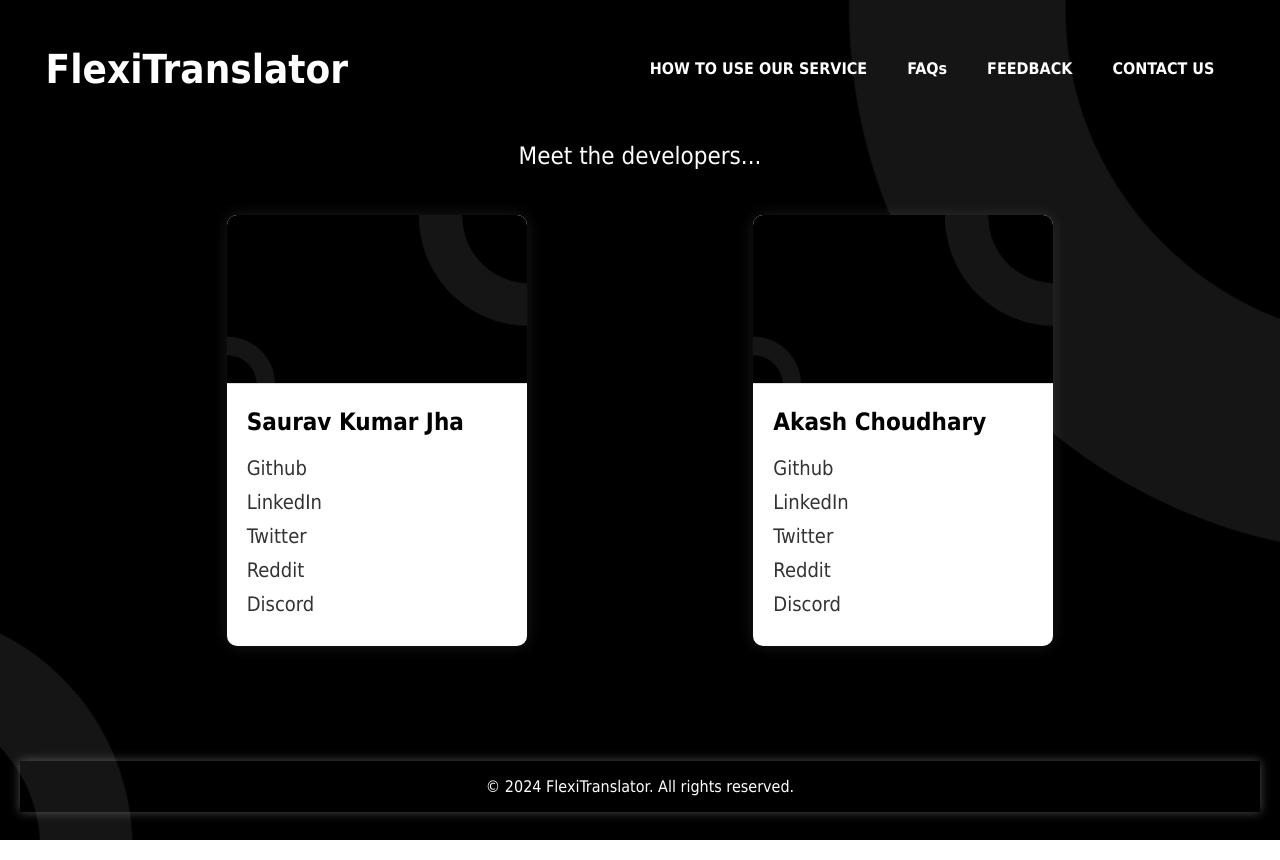
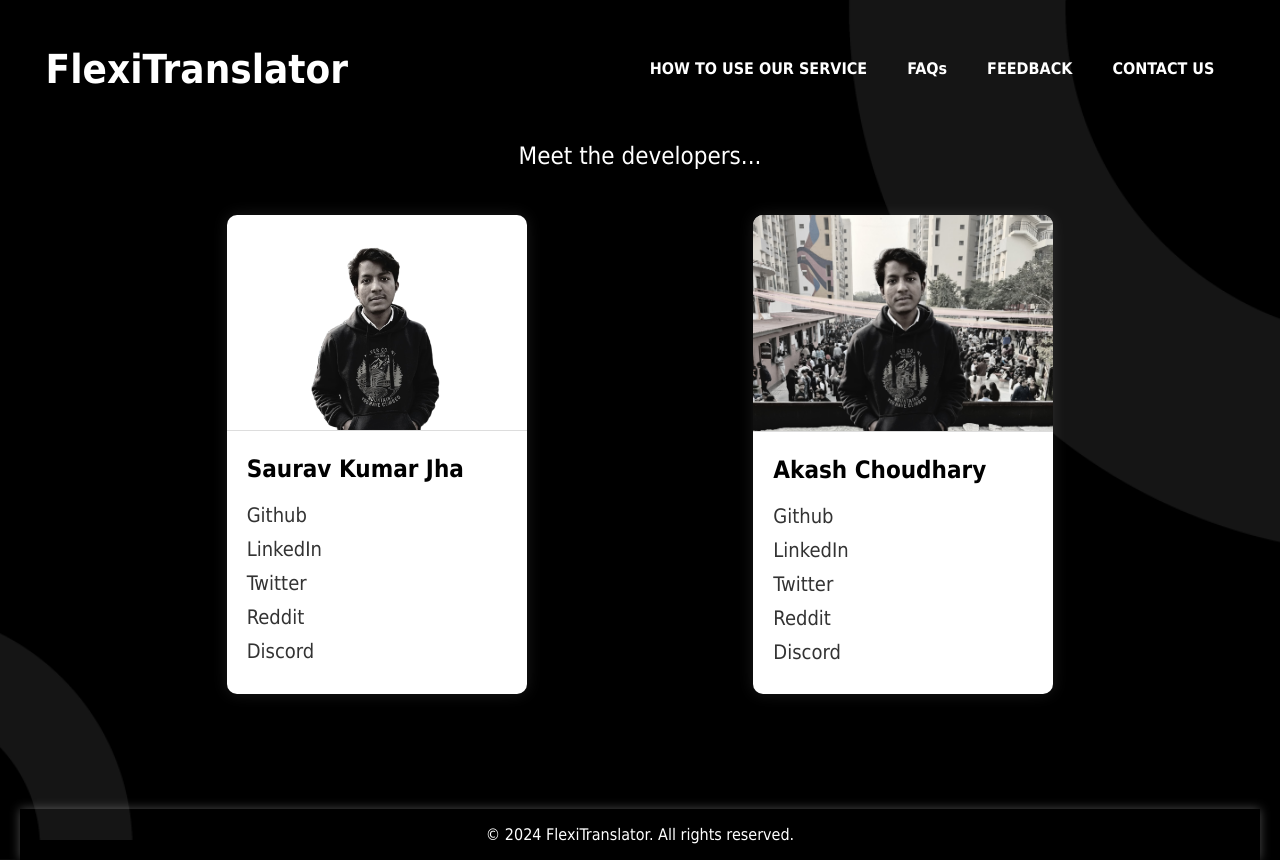
Before and after one commit to choudhary98akash/translation.github.io, an Angular app: page / in a window 1280 px wide. Both pictures are taken after a click on the link "CONTACT US". Built offline with nearby package versions, Linux system fonts and the light colour scheme.

Commit message:
added pics to profile

```diff
--- a/src/app/app.component.ts
+++ b/src/app/app.component.ts
@@ -15,10 +15,6 @@ export class AppComponent {
   inputText = '';
   resultText ='';
   result = false;
-
-
-
-
 
   sendOutput(){
     //Inject the service and handler -.baci one is prvided below
--- a/src/app/contact/contact.component.css
+++ b/src/app/contact/contact.component.css
@@ -51,6 +51,5 @@
 }
 
 .social-links a:hover {
-    font-size: x-large;
     color: #007bff;
 }
--- a/src/app/contact/contact.component.html
+++ b/src/app/contact/contact.component.html
@@ -3,7 +3,7 @@
 <div class="mid-text">Meet the developers...</div>
 <div class="contact-container">
 <div class="contact-card">
-        <img src="../../assets/images/BG-IMAGE-1376x786-22.png" alt="Saurav K Jha">
+        <img src="../../assets/images/pic-cropped.png" alt="Saurav K Jha">
         <div class="contact-details">
             <h2>Saurav Kumar Jha</h2>
             <div class="social-links tab">
@@ -18,7 +18,7 @@
     </div>
 
     <div class="contact-card">
-        <img src="../../assets/images/BG-IMAGE-1376x786-22.png" alt="Akash Choudhary">
+        <img src="../../assets/images/pic2.jpeg" alt="Akash Choudhary">
         <div class="contact-details">
             <h2>Akash Choudhary</h2>
             <div class="social-links">
```
Also changed, not shown: src/assets/images/pic-cropped.png (added), src/assets/images/pic2.jpeg (added).
